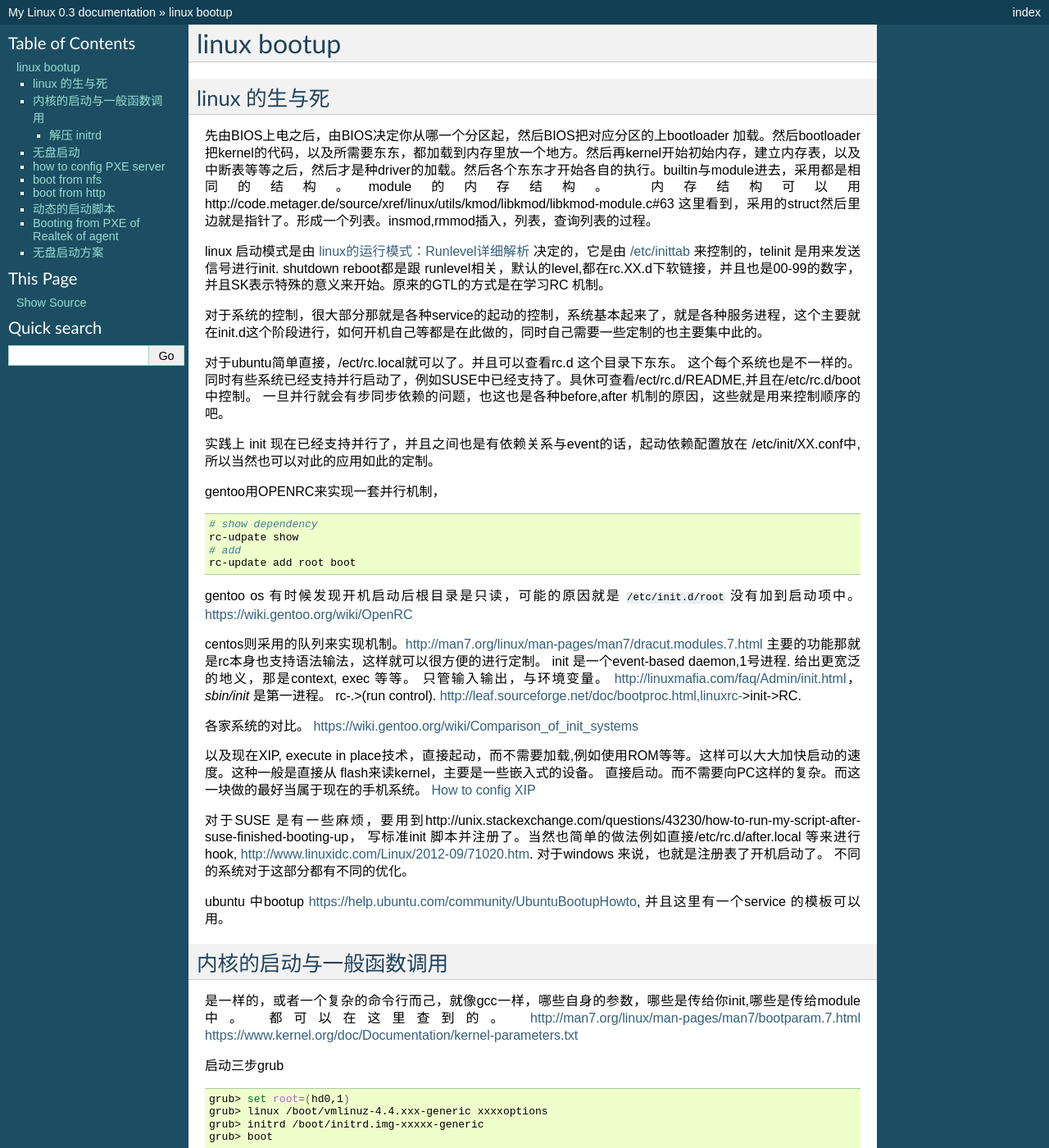
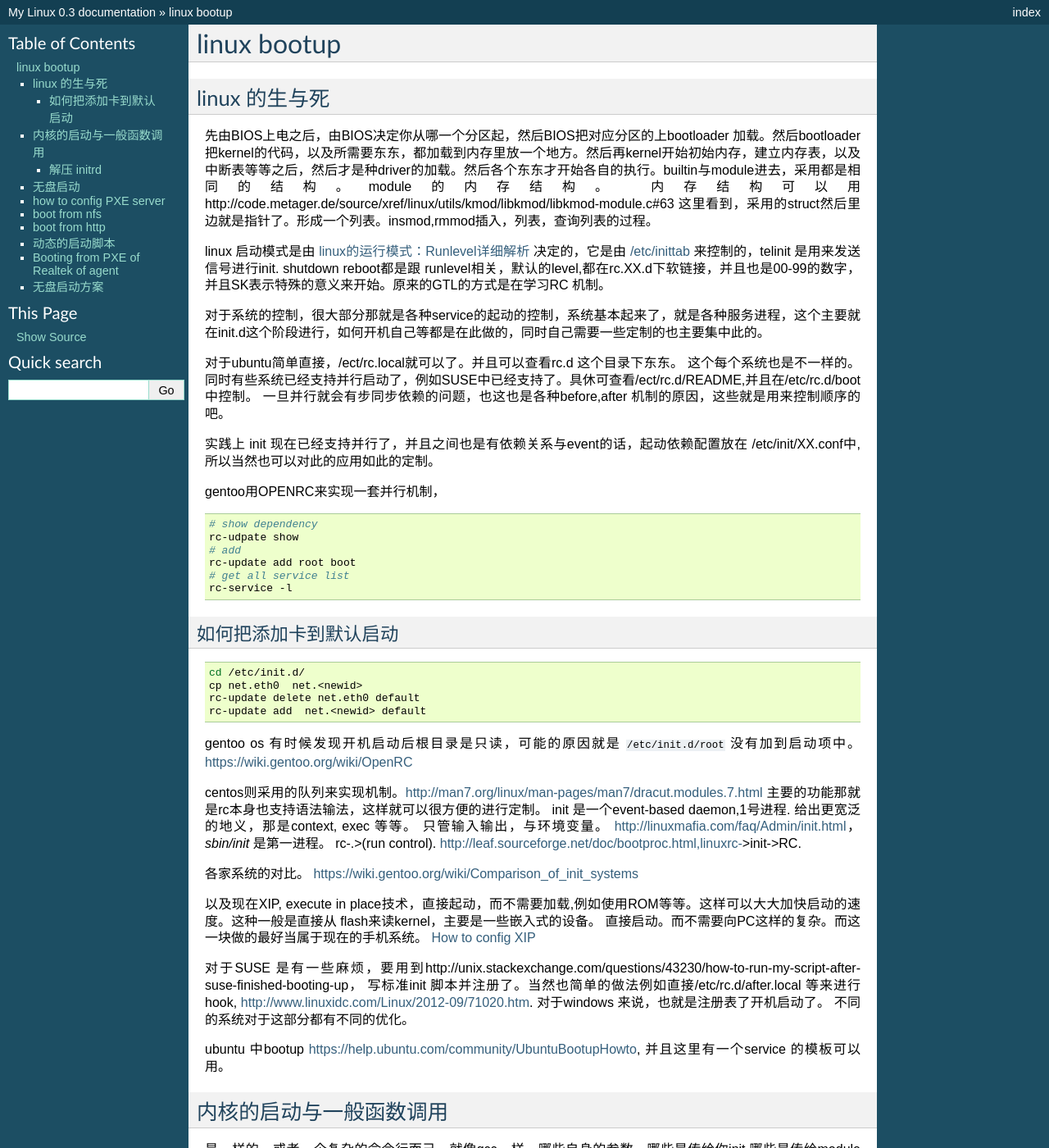
Before and after one commit to gwli/MyLinux, a Sphinx documentation site: the page built from source/content/Stage_3/Linux_bootup.rst, in a window 1280 px wide and 1400 px high. Shown: the whole window at 82% size. Built offline with Sphinx 7.4.7, drawn with Linux system fonts in a browser that asks for light colours; formulas are drawn with MathJax 3; some of the changed text lies outside the part shown.

Commit message:
add new Ethernet id to default

```diff
--- a/source/content/Stage_3/Linux_bootup.rst
+++ b/source/content/Stage_3/Linux_bootup.rst
@@ -26,6 +26,20 @@ gentoo用OPENRC来实现一套并行机制，
    rc-udpate show
    # add
    rc-update add root boot
+   # get all service list
+   rc-service -l
+
+
+如何把添加卡到默认启动
+----------------------
+
+.. code-block:: bash
+
+   cd /etc/init.d/
+   cp net.eth0  net.<newid>
+   rc-update delete net.eth0 default
+   rc-update add  net.<newid> default
+
 
 
 gentoo os 有时候发现开机启动后根目录是只读，可能的原因就是 :file:`/etc/init.d/root` 没有加到启动项中。
```
Also changed, not shown: other parts of source/content/Stage_3/Linux_bootup.rst (+1 -1 lines).
